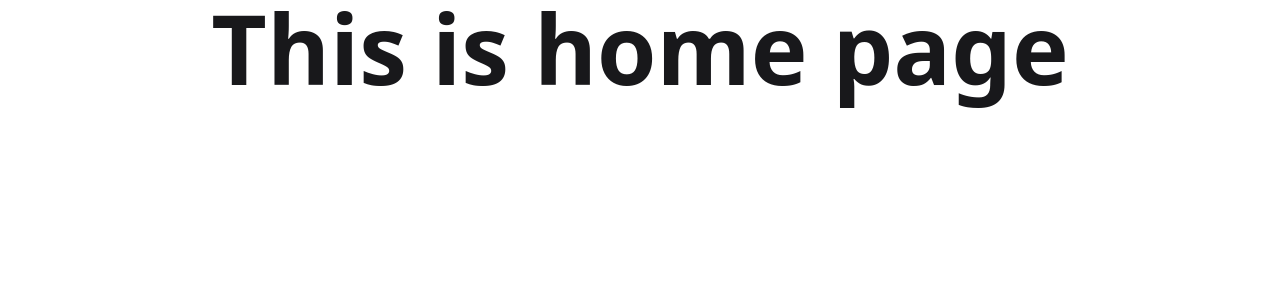
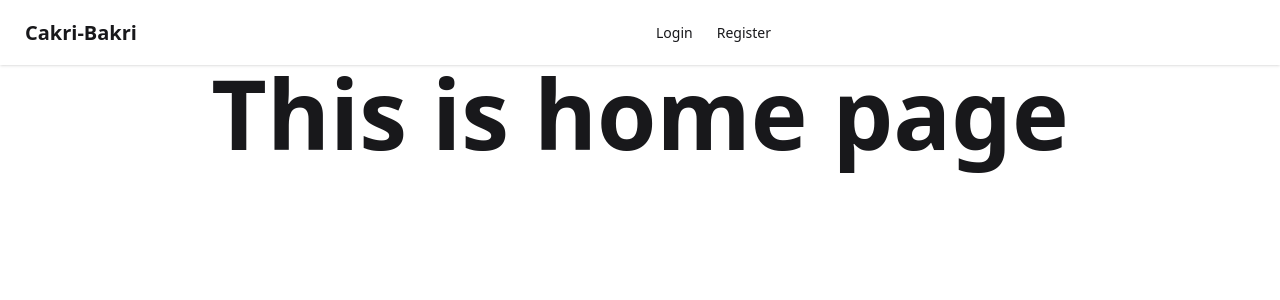
Before and after one commit to Motiur-Rahman-Dhrubo/Cakri-Bakri, a React (Vite) app in the folder client/: page / in a window 1280 px wide. Shown: the top 300 px of the page. Built offline with nearby package versions, Linux system fonts and the light colour scheme.

Commit message:
create navber with login and register routing

```diff
--- /dev/null
+++ b/client/src/component/SharedComponent/Navbar.jsx
@@ -0,0 +1,32 @@
+import React from 'react'
+import { NavLink } from 'react-router'
+
+export default function Navbar() {
+    const navLink =<> <li><NavLink to={'login'}>Login</NavLink></li>
+        <li><NavLink to={'register'}>Register</NavLink></li></>
+  return (
+    <div className="navbar bg-base-100 shadow-sm">
+  <div className="navbar-start">
+    <div className="dropdown">
+      <div tabIndex={0} role="button" className="btn btn-ghost lg:hidden">
+        <svg xmlns="http://www.w3.org/2000/svg" className="h-5 w-5" fill="none" viewBox="0 0 24 24" stroke="currentColor"> <path strokeLinecap="round" strokeLinejoin="round" strokeWidth="2" d="M4 6h16M4 12h8m-8 6h16" /> </svg>
+      </div>
+      <ul
+        tabIndex={0}
+        className="menu menu-sm dropdown-content bg-base-100 rounded-box z-1 mt-3 w-52 p-2 shadow">
+       {navLink}
+      </ul>
+    </div>
+    <NavLink to={'/'} className="btn btn-ghost text-xl">Cakri-Bakri</NavLink>
+  </div>
+  <div className="navbar-center hidden lg:flex">
+    <ul className="menu menu-horizontal px-1">
+    {navLink}
+    </ul>
+  </div>
+  {/* <div className="navbar-end">
+    <a className="btn">Button</a>
+  </div> */}
+</div>
+  )
+}
--- a/client/src/layout/MainLayout/MainLayout.jsx
+++ b/client/src/layout/MainLayout/MainLayout.jsx
@@ -1,9 +1,11 @@
 import React from "react";
 import { Outlet } from "react-router";
+import Navbar from "../../component/SharedComponent/Navbar";
 
 const MainLayout = () => {
   return (
     <div>
+      <Navbar></Navbar>
       <Outlet></Outlet>
     </div>
   );
--- a/client/src/main.jsx
+++ b/client/src/main.jsx
@@ -3,6 +3,8 @@ import { BrowserRouter, Route, Routes } from "react-router";
 import "./index.css";
 import MainLayout from "./layout/MainLayout/MainLayout";
 import Home from "./pages/Home/Home";
+import Login from "./pages/Login/Login";
+import Register from "./pages/Register/Register";
 
 const root = document.getElementById("root");
 
@@ -11,6 +13,8 @@ ReactDOM.createRoot(root).render(
     <Routes>
       <Route path="/" element={<MainLayout />}>
         <Route index element={<Home />} />
+        <Route path="login" element= {<Login></Login>}/>
+        <Route path="register" element= {<Register></Register>}/>
       </Route>
     </Routes>
   </BrowserRouter>
--- /dev/null
+++ b/client/src/pages/Login/Login.jsx
@@ -0,0 +1,7 @@
+import React from 'react'
+
+export default function Login() {
+  return (
+    <div>Login</div>
+  )
+}
--- /dev/null
+++ b/client/src/pages/Register/Register.jsx
@@ -0,0 +1,7 @@
+import React from 'react'
+
+export default function Register() {
+  return (
+    <div>Register</div>
+  )
+}
```
